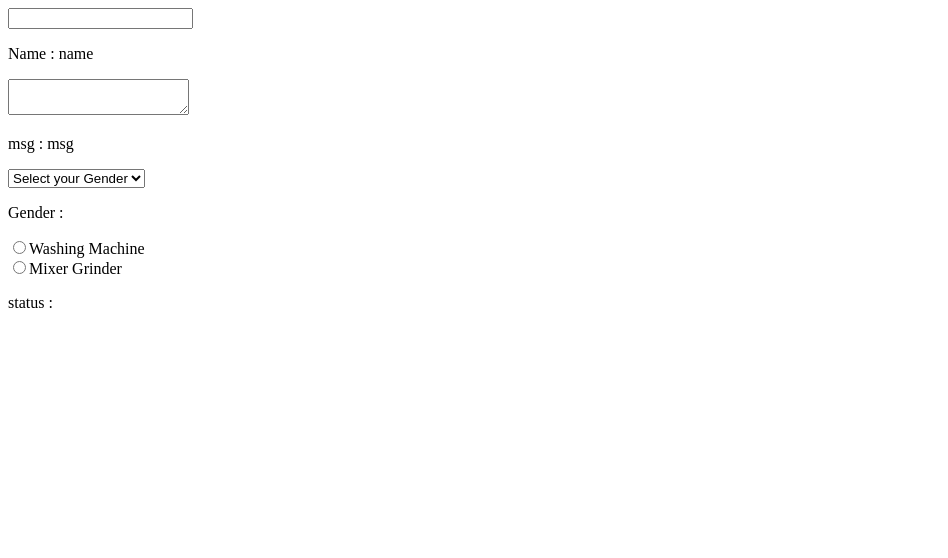
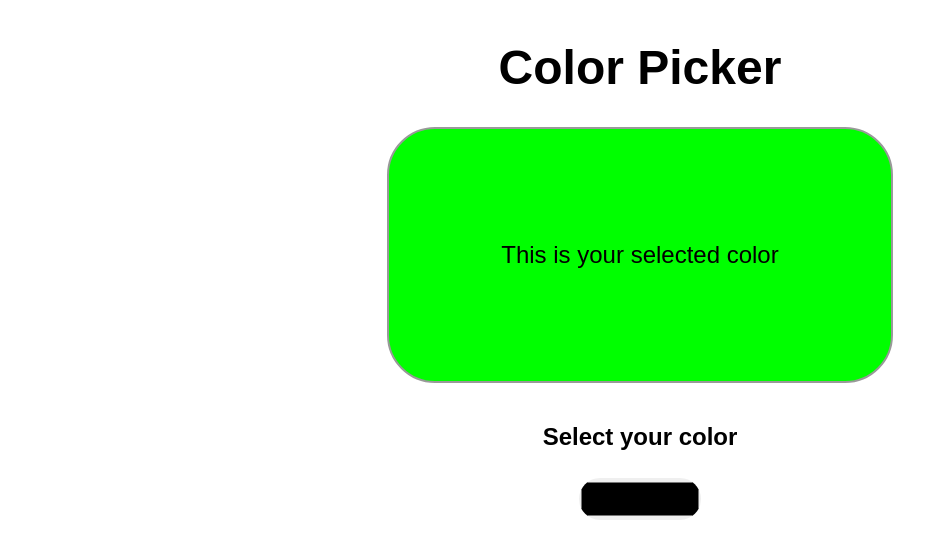
Before and after one commit to dkumarsing7/REACT, a React (Vite) app in the folder practice/: page / in a window 1280 px wide. Shown: the top 558 px of the page, without its empty margins (0-948 px from the left). Built offline with nearby package versions, Linux system fonts and the light colour scheme.

Commit message:
Color Picker

```diff
--- a/practice/src/App.jsx
+++ b/practice/src/App.jsx
@@ -2,50 +2,21 @@
 import { useState } from "react";
 
 // ..
-function OnChangeEvents() {
-  const [name, setName] = useState("name");
-  const [msg, setMsg] = useState("msg");
-  const [gender, setGender] = useState("");
-  const [choice, setChoice] = useState("");
+function ColorPicker() {
+  const [color, setColor] = useState("lime");
 
   return (
-    <div>
-      <input type="text" onChange={(event) => setName(event.target.value)} />
-      <p>Name : {name}</p>
-      <textarea name="msg" onChange={(event) => setMsg(event.target.value)} />
-      <p>msg : {msg}</p>
-      <select name="Gender" onChange={(e) => setGender(e.target.value)}>
-        <option value="">Select your Gender</option>
-        <option value="Male">Male</option>
-        <option value="Female">Female</option>
-        <option value="Other">Other</option>
-      </select>
-      <p>Gender : {gender}</p>
-      <label>
-        <input
-          type="radio"
-          value="Washing Machine"
-          checked={choice === "Washing Machine"}
-          onChange={(e) => setChoice(e.target.value)}
-        />
-        Washing Machine
-      </label>
-      <br />
-      <label>
-        <input
-          type="radio"
-          value="Mixer Grinder"
-          checked={choice === "Mixer Grinder"}
-          onChange={(e) => setChoice(e.target.value)}
-        />
-        Mixer Grinder
-      </label>
-
-      <p>status : {choice}</p>
+    <div className="container">
+      <h1 className="heading">Color Picker</h1>
+      <div className="test-subject" style={{ backgroundColor: color }}>
+        This is your selected color
+      </div>
+      <h3 className="sub-heading">Select your color</h3>
+      <input type="color" onChange={(e) => setColor(e.target.value)} />
     </div>
   );
 }
 
 export default function App() {
-  return <OnChangeEvents />;
+  return <ColorPicker />;
 }
--- a/practice/src/index.css
+++ b/practice/src/index.css
@@ -0,0 +1,34 @@
+.container {
+    display: flex;
+    flex-direction: column;
+    justify-content: center;
+    align-items: center;
+    font-family: Arial, Helvetica, sans-serif;
+}
+
+.heading {
+    font-size: 3rem;
+}
+
+.test-subject {
+    text-align: center;
+    max-width: 25rem;
+    padding: 7rem;
+    border-radius: 2em;
+    border: 2px solid hsl(0, 0%, 60%);
+    transition: 0.5s ease;
+    font-size: 1.5rem;
+    margin-bottom: 1rem;
+}
+
+.sub-heading {
+    font-size: 1.5rem;
+}
+
+input[type="color"] {
+    padding: 0;
+    border-radius: 2rem;
+    min-width: 8rem;
+    min-height: 3rem;
+    border: 3px solid hsl(0, 0%, 100%);
+}
```
